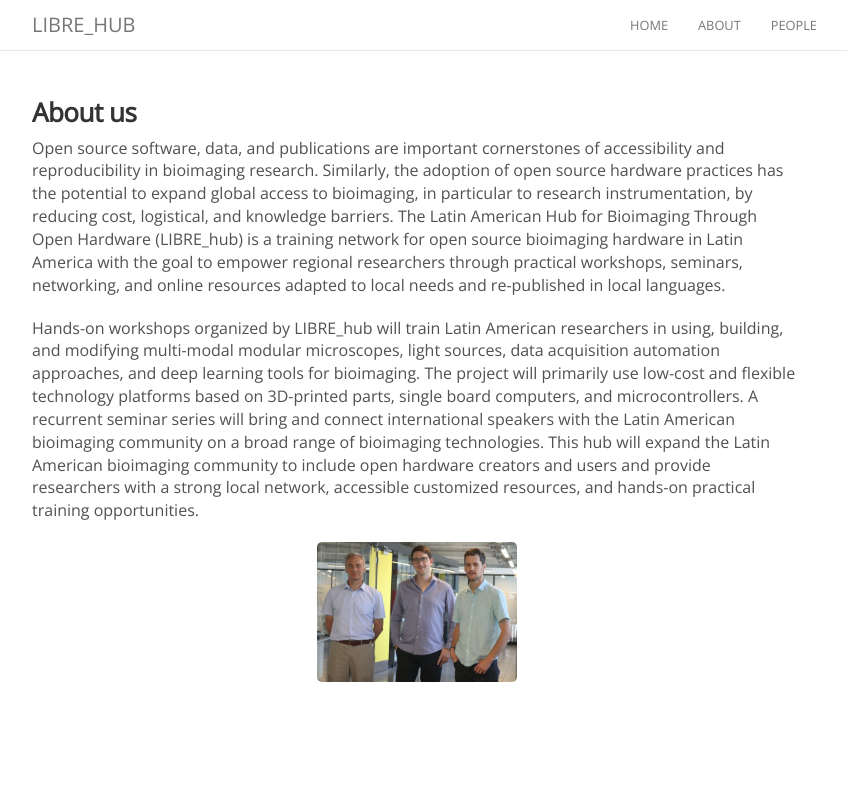
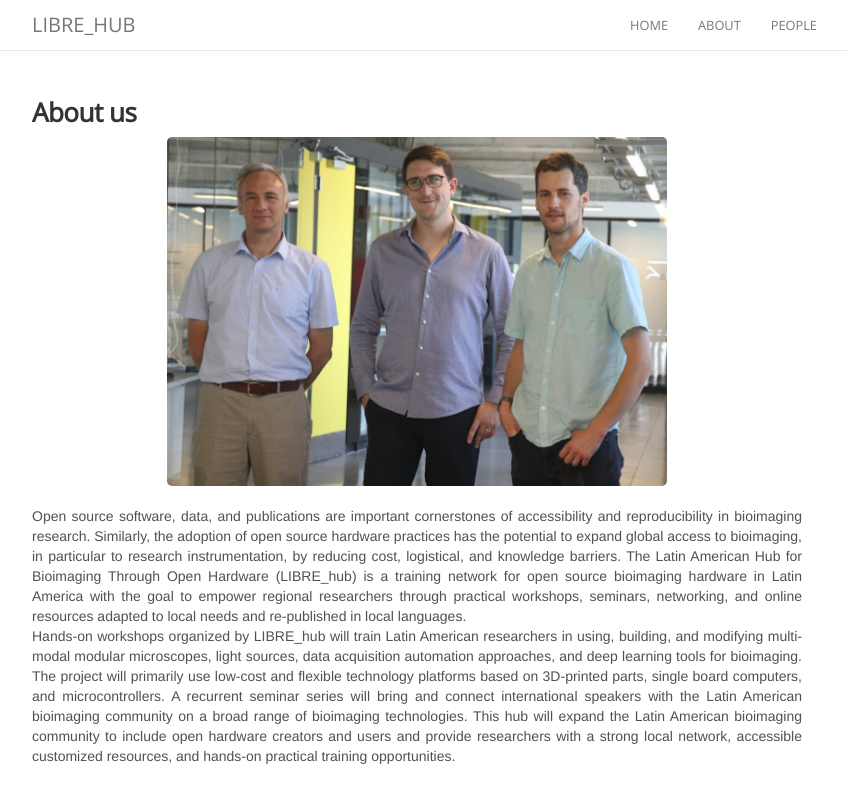
Before and after one commit to LIBREhub/LIBREhub.github.io, a Jekyll site: the page built from about.md, in a window 1280 px wide. Shown: the top 803 px of the page, without its empty margins (223-1070 px from the left). Built offline with Jekyll 4.4.1, drawn with Linux system fonts in a browser that asks for light colours; nearby versions of some CDN libraries; comment, search, counter and statistics services are not loaded.

Commit message:
Update about.md

```diff
--- a/about.md
+++ b/about.md
@@ -4,10 +4,11 @@ permalink: /about/
 ---
 
 ### About us
-Open source software, data, and publications are important cornerstones of accessibility and reproducibility in bioimaging research. Similarly, the adoption of open source hardware practices has the potential to expand global access to bioimaging, in particular to research instrumentation, by reducing cost, logistical, and knowledge barriers. The Latin American Hub for Bioimaging Through Open Hardware (LIBRE_hub) is a training network for open source bioimaging hardware in Latin America with the goal to empower regional researchers through practical workshops, seminars, networking, and online resources adapted to local needs and re-published in local languages.
-
-Hands-on workshops organized by LIBRE_hub will train Latin American researchers in using, building, and modifying multi-modal modular microscopes, light sources, data acquisition automation approaches, and deep learning tools for bioimaging. The project will primarily use low-cost and flexible technology platforms based on 3D-printed parts, single board computers, and microcontrollers. A recurrent seminar series will bring and connect international speakers with the Latin American bioimaging community on a broad range of bioimaging technologies. This hub will expand the Latin American bioimaging community to include open hardware creators and users and provide researchers with a strong local network, accessible customized resources, and hands-on practical training opportunities.
 
 <figure><center>
-  <img width="200" src="{{site.baseurl}}/images/people/LIBREHub_PIs.JPG" data-action="zoom">
+  <img width="500" src="{{site.baseurl}}/images/people/LIBREHub_PIs.JPG" data-action="zoom">
 </center></figure>
+
+<div style="text-align: justify">Open source software, data, and publications are important cornerstones of accessibility and reproducibility in bioimaging research. Similarly, the adoption of open source hardware practices has the potential to expand global access to bioimaging, in particular to research instrumentation, by reducing cost, logistical, and knowledge barriers. The Latin American Hub for Bioimaging Through Open Hardware (LIBRE_hub) is a training network for open source bioimaging hardware in Latin America with the goal to empower regional researchers through practical workshops, seminars, networking, and online resources adapted to local needs and re-published in local languages.</div>
+
+<div style="text-align: justify">Hands-on workshops organized by LIBRE_hub will train Latin American researchers in using, building, and modifying multi-modal modular microscopes, light sources, data acquisition automation approaches, and deep learning tools for bioimaging. The project will primarily use low-cost and flexible technology platforms based on 3D-printed parts, single board computers, and microcontrollers. A recurrent seminar series will bring and connect international speakers with the Latin American bioimaging community on a broad range of bioimaging technologies. This hub will expand the Latin American bioimaging community to include open hardware creators and users and provide researchers with a strong local network, accessible customized resources, and hands-on practical training opportunities.</div>
```
